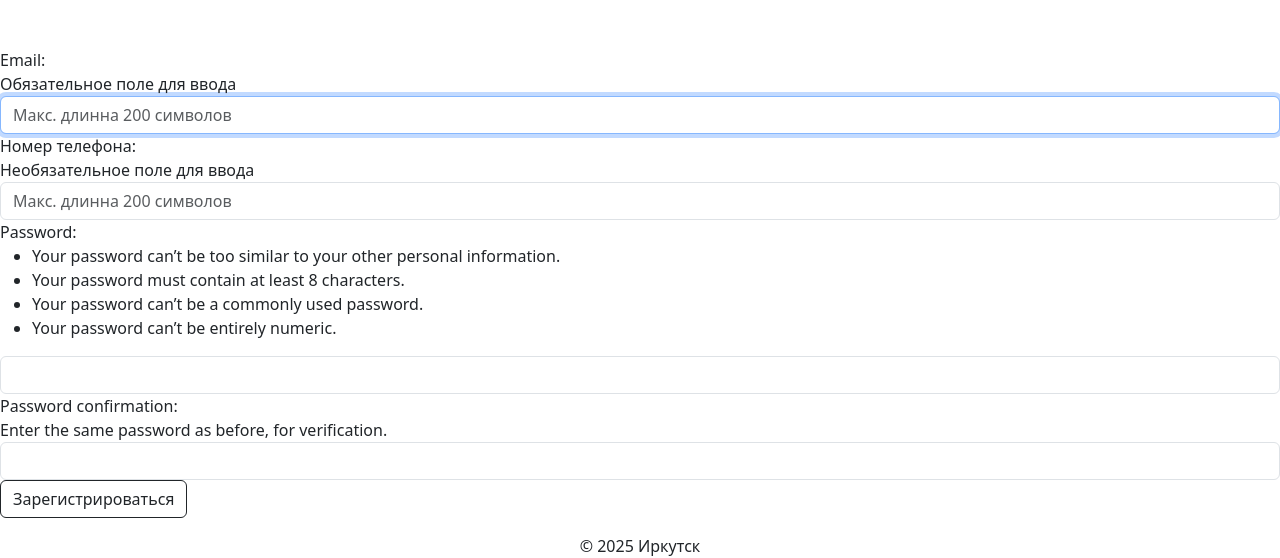
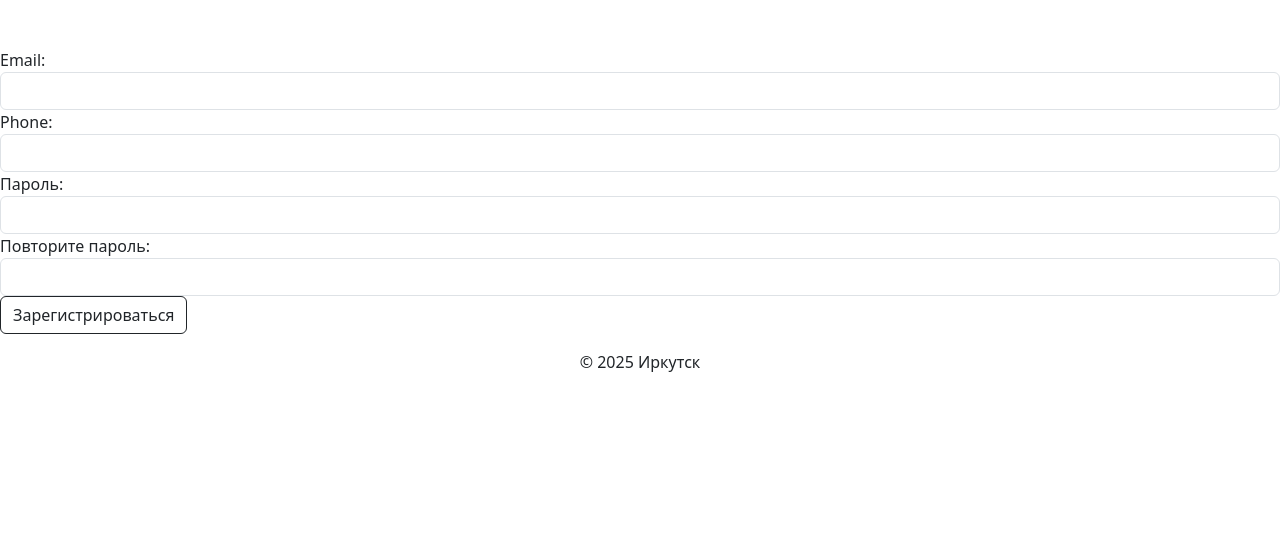
Before and after one commit to Cheryomushnikoff/diplom_shop_project, a Django app: template users/templates/users/register.html in a window 1280 px wide. Shown: the part 51-609 px from the top of the page. Run offline with Django 5.2, Linux system fonts and the light colour scheme; the template is opened without the code that fills it: values that come from a table or form of the project are taken from there, others are empty; tables that the repository leaves empty hold one stand-in row (values such as "Sample post").

Commit message:
Создал представление и шаблон авторизации и деавторизации пользователя

```diff
--- a/templates/base.html
+++ b/templates/base.html
@@ -72,14 +72,11 @@
                     <ul class="dropdown-menu custom-dropdown-menu-auth-mobile">
                         <li>
                             <a class="dropdown-item auth-item" title="{{ request.user.username }}">
-                            {{ request.user.username|slice:":15"}}
-                            {% if request.user.username|length > 15 %}
-                            	...
-                            {% endif %}
+                            {{ request.user.email}}
                             </a>
                         </li>
                         <li>
-                            <a class="dropdown-item auth-item" href="#">Выход</a>
+                            <a class="dropdown-item auth-item" href="{% url 'users:logout' %}">Выход</a>
                         </li>
                     </ul>
                 </li>
@@ -87,17 +84,15 @@
                     <li class="nav-item custom-nav-item">
                         <a class="nav-link custom-link" href="#">
                             <i class="bi bi-person-circle"></i>
-                            <span id="userName" title="{{ request.user.username }}">
-                            {{ request.user.username|slice:":15"}}
+                            <span id="userName" title="{{ request.user.email }}">
+                            {{ request.user.email}}
                             </span>
-                            {% if request.user.username|length > 15 %}
-                            	...
-                            {% endif %}
+
                         </a>
                     </li>
 
                     <li class="nav-item custom-nav-item">
-                        <a class="nav-link custom-link" href="#">Выход</a>
+                        <a class="nav-link custom-link" href="{% url 'users:logout' %}">Выход</a>
                     </li>
                 </div>
             {% else %}
@@ -108,7 +103,7 @@
                     </a>
                     <ul class="dropdown-menu custom-dropdown-menu-auth-mobile">
                         <li>
-                            <a class="dropdown-item auth-item" href="#">Вход</a>
+                            <a class="dropdown-item auth-item" href="{% url 'users:login' %}">Вход</a>
                         </li>
                         <li>
                             <a class="dropdown-item auth-item" href="{% url 'users:register' %}">Регистрация</a>
@@ -117,7 +112,7 @@
                 </li>
                 <div id="authDesktop">
                     <li class="nav-item custom-nav-item">
-                        <a class="nav-link custom-link" href="#">Вход</a>
+                        <a class="nav-link custom-link" href="{% url 'users:login' %}">Вход</a>
                     </li>
                     /
                     <li class="nav-item custom-nav-item">
--- a/users/forms.py
+++ b/users/forms.py
@@ -1,29 +1,86 @@
 from django.contrib.auth.forms import AuthenticationForm, UserCreationForm
+
 from django import forms
-from django.contrib.auth import get_user_model
+from django.contrib.auth import get_user_model, authenticate
+from django.core.exceptions import ValidationError
 
 User = get_user_model()
 
-class CustomUserCreationForm(UserCreationForm):
-    email = forms.EmailField(
-        max_length=200,
-        label='Email',
-        help_text='Обязательное поле для ввода',
-        widget=forms.EmailInput(attrs={
-            'placeholder': 'Макс. длинна 200 символов'
-    }))
-    phone = forms.CharField(max_length=200,
-        help_text='Необязательное поле для ввода',
-        label='Номер телефона',
-        widget=forms.TextInput(attrs={
-        'placeholder': 'Макс. длинна 200 символов'
-    }))
+class CustomUserCreationForm(forms.ModelForm):
+    password1 = forms.CharField(label='Пароль', widget=forms.PasswordInput)
+    password2 = forms.CharField(label='Повторите пароль', widget=forms.PasswordInput)
+    # email = forms.EmailField(
+    #     max_length=200,
+    #     label='Email',
+    #     help_text='Обязательное поле для ввода',
+    #     widget=forms.EmailInput(attrs={
+    #         'placeholder': 'Макс. длинна 200 символов'
+    # }))
+    # phone = forms.CharField(max_length=200,
+    #     help_text='Необязательное поле для ввода',
+    #     label='Номер телефона',
+    #     widget=forms.TextInput(attrs={
+    #     'placeholder': 'Макс. длинна 200 символов'
+    # }))
 
     class Meta:
         model = User
-        fields = ('email', 'phone', 'password1', 'password2')
+        fields = ('email', 'phone')
+
+    def clean_email(self):
+        email = self.cleaned_data.get('email')
+        if User.objects.filter(email=email).exists():
+            raise ValidationError('Пользователь с таким email уже существует')
+        return email
+
+    def clean_phone(self):
+        phone = self.cleaned_data.get('phone')
+        if phone and User.objects.filter(phone=phone).exists():
+            raise ValidationError('Пользователь с таким номером уже существует')
+        return phone
+
+    def clean(self):
+        cleaned_data = super().clean()
+        p1 = cleaned_data.get('password1')
+        p2 = cleaned_data.get('password2')
+
+        if p1 and p2 and p1 != p2:
+            raise ValidationError('Пароли должны совпадать')
+
+        return cleaned_data
+
+    def save(self, commit=True):
+        user = super().save(commit=False)
+        user.set_password(self.cleaned_data["password1"])
+        if commit:
+            user.save()
+        return user
+
 
     def __init__(self, *args, **kwargs):
         super().__init__(*args, **kwargs)
         for field in self.fields.values():
             field.widget.attrs['class'] = 'form-control'
+
+
+class CustomAuthForm(forms.Form):
+    idetifier = forms.CharField(max_length=200, label='Телефон или Email', widget=forms.TextInput(attrs={
+        'class': 'form-control'
+    }))
+    password = forms.CharField(max_length=200, label='Пароль', widget=forms.PasswordInput(attrs={
+        'class': 'form-control'
+    }))
+
+
+    def clean(self):
+        cleaned_data = super().clean()
+        idetifier = cleaned_data.get('idetifier')
+        password = cleaned_data.get('password')
+
+        user = authenticate(username=idetifier, password=password)
+
+        if not user:
+            raise ValidationError('Неверный логин или пароль')
+
+        cleaned_data['user'] = user
+        return cleaned_data
--- /dev/null
+++ b/users/static/users/css/loginForm.css
@@ -0,0 +1,3 @@
+.error-list {
+    color: rgb(202, 37, 37);
+}
--- a/users/urls.py
+++ b/users/urls.py
@@ -1,9 +1,12 @@
 from django.urls import path
 
-from .views import register_view
+from .views import register_view, login_view, logout_view
 
 app_name = 'users'
 
 urlpatterns = [
-    path('profile/register', register_view, name='register')
+    path('register/', register_view, name='register'),
+    path('login/', login_view, name='login'),
+    path('logout/', logout_view, name='logout')
+
 ]
```
Also changed, not shown: users/templates/users/form_snippet.html (+8 -5 lines), users/templates/users/login.html (added, +13 -0 lines), users/views.py (+20 -1 lines).
